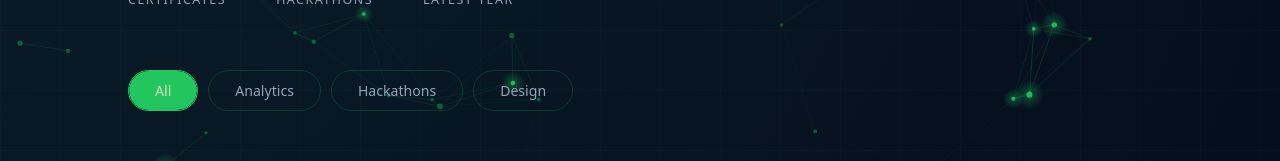
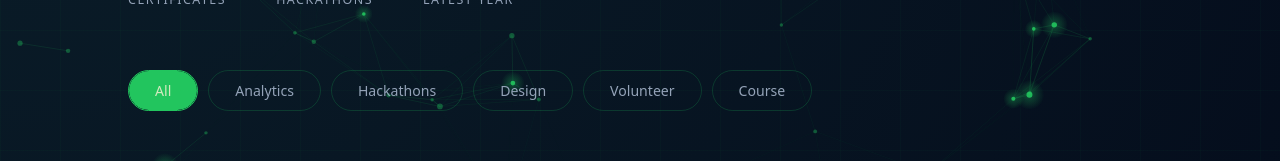
Before and after one commit to Yeshwanth1953/Karthik-Portfolio, a React (Vite) app: page /certificates in a window 1280 px wide. Shown: the part 390-551 px from the top of the page. Built offline with nearby package versions, Linux system fonts and the light colour scheme; the HTML template or start-up script is replaced by a standard one.

Commit message:
updated the Certificates Page

```diff
--- a/src/components/Certificates.jsx
+++ b/src/components/Certificates.jsx
@@ -128,7 +128,7 @@ const certificates = [
   }
 ];
 
-const categories = ["All", "Analytics", "Hackathons", "Design"];
+const categories = ["All", "Analytics", "Hackathons", "Design", "Volunteer", "Course"];
 
 export default function Certificates() {
   const [activeCategory, setActiveCategory] = useState("All");
```
